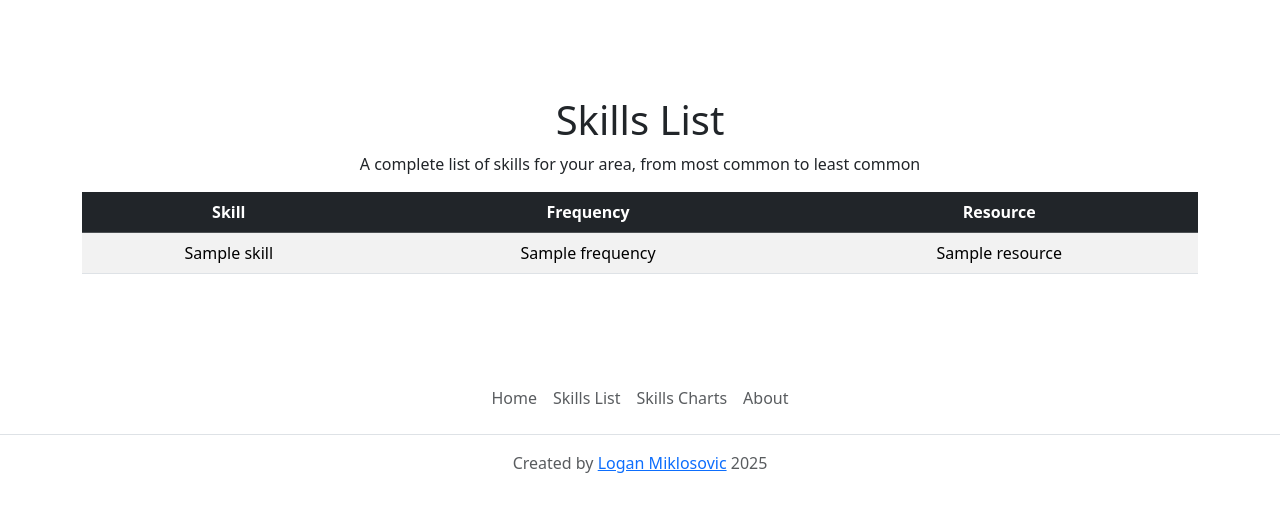
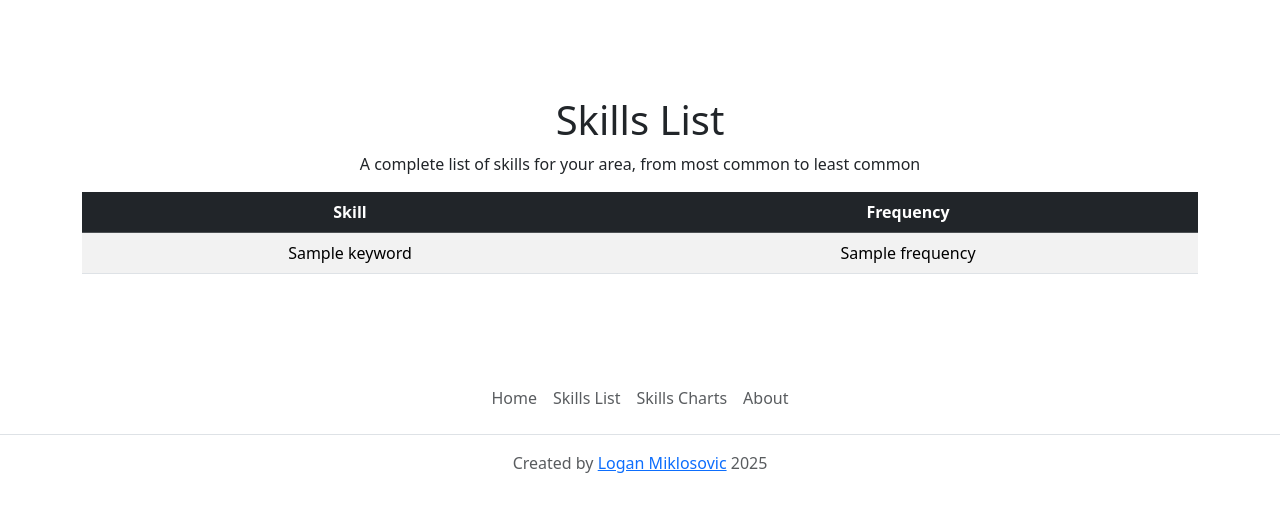
Before and after one commit to DevLoggith/cs50-final-project, a Flask app: template app/templates/list.html in a window 1280 px wide. Shown: the part 86-598 px from the top of the page. Run offline with Flask 3, Linux system fonts and the light colour scheme; the template is opened without the code that fills it: most values are stand-ins (such as "Sample title", 1, 10 or a date in 2020).

Commit message:
creates Flask session & key for keywords data - modifies extract_total_keywords to sort dict by values from largest to smallest - creates Jinja loop in list.html to display keywords & their frequency

```diff
--- a/app/app.py
+++ b/app/app.py
@@ -1,12 +1,15 @@
 import os
 from dotenv import load_dotenv
-from flask import Flask, jsonify, redirect, render_template, request
+from flask import Flask, redirect, render_template, request, session
+import secrets
 from scrape import scrape_job_descriptions
 from extract import extract_total_keywords
 
 load_dotenv()
 
 app = Flask(__name__)
+# generates a new session key each time the program is run
+app.secret_key = secrets.token_hex(16)
 
 @app.after_request
 def after_request(response):
@@ -38,7 +41,6 @@ def list():
 # limited to the top 5-10 tech keywords returned?
 
 
-# TODO: finish scrape route
 @app.route("/scrape", methods=["POST"])
 def scrape_jobs():
     # TODO: add form validation
@@ -47,8 +49,9 @@ def scrape_jobs():
 
     job_descriptions = scrape_job_descriptions(job_title, location, limit=10)
     keywords_dict = extract_total_keywords(job_descriptions)
-    # store data in flask session and pass to different routes
-    return redirect("list")
+    session["keywords_data"] = keywords_dict
+    session_data = session["keywords_data"]
+    return render_template("list.html", session_data=session_data)
 
 
 if __name__ == "__main__":
--- a/app/extract.py
+++ b/app/extract.py
@@ -25,5 +25,6 @@ def extract_total_keywords(jobs_list: JobsList) -> Dict[str, int]:
         found_keywords = find_keywords(keywords_set, job["description"])
         for keyword in found_keywords:
             total_keywords[keyword] = total_keywords.get(keyword, 0) + 1
+        sorted_keywords = dict(sorted(total_keywords.items(), key=lambda item: item[1], reverse=True))
 
-    return total_keywords
+    return sorted_keywords
--- a/app/templates/list.html
+++ b/app/templates/list.html
@@ -14,15 +14,13 @@
             <tr>
                 <th>Skill</th>
                 <th>Frequency</th>
-                <th>Resource</th>
             </tr>
         </thead>
         <tbody>
-        {% for row in rows %}
+        {% for keyword, frequency in session_data.items() %}
             <tr>
-                <td>{{ row["skill"] }}</td>
-                <td>{{ row["frequency"] }}</td>
-                <td>{{ row["resource"] }}</td>
+                <td>{{ keyword }}</td>
+                <td>{{ frequency }}</td>
             </tr>
         {% endfor %}
         </tbody>
```
